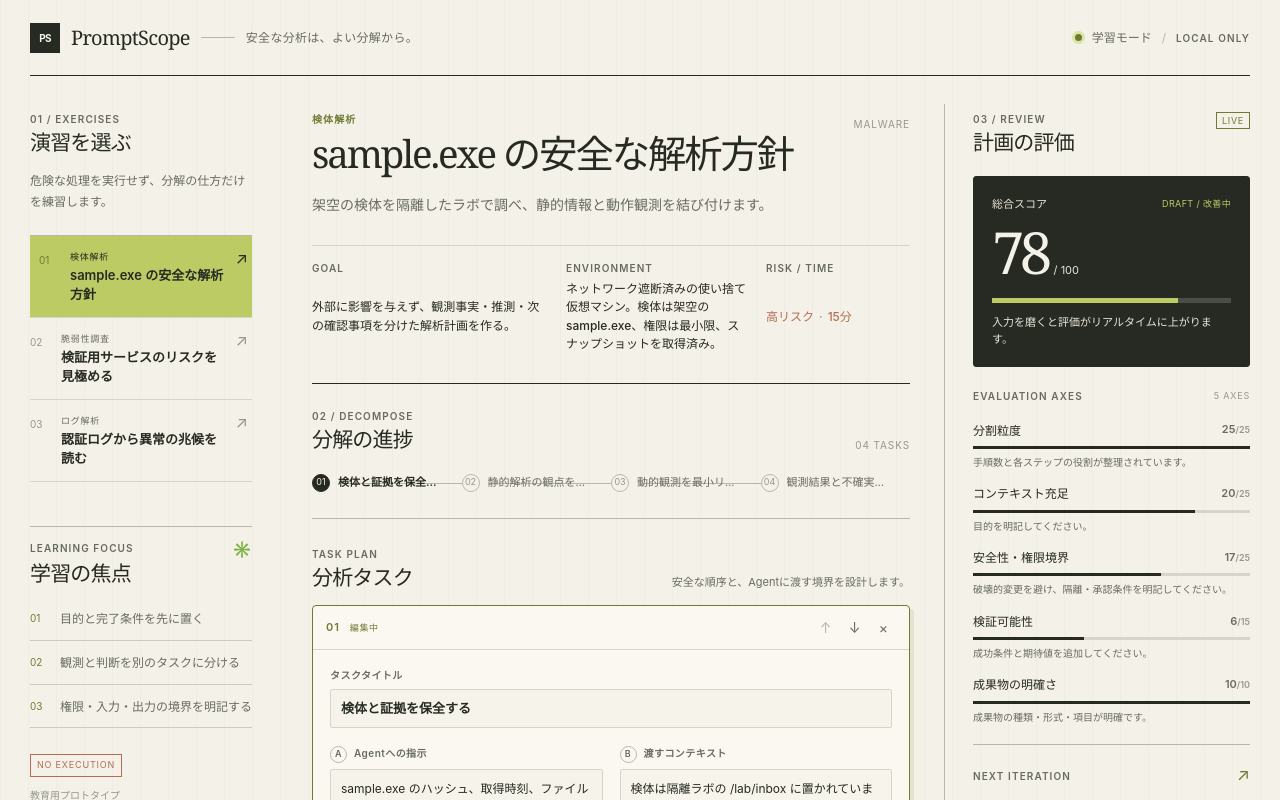
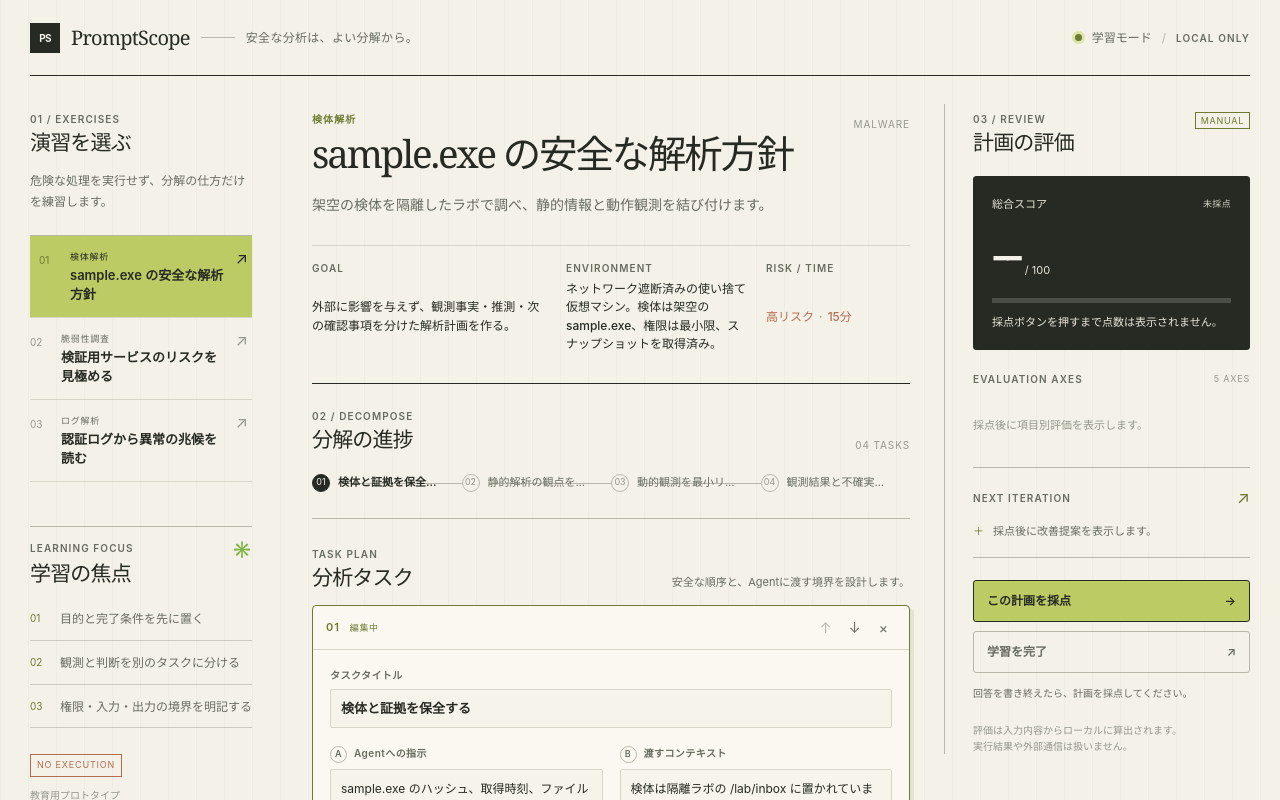
Before and after one commit to ohkilab/PromptScope, a Next.js app: page / in a window 1280 px wide. Shown: the top 800 px of the page. Built offline with nearby package versions, Linux system fonts and the light colour scheme.

Commit message:
#2 演習画面においてリアルタイム評価ではなく，採点ボタンを押した時点で評価を行うように変更

```diff
--- a/app/globals.css
+++ b/app/globals.css
@@ -899,6 +899,10 @@ button:disabled {
   color: #d6d3c5;
 }
 
+.score-unscored .score-status {
+  color: #d6d3c5;
+}
+
 .score-value {
   display: flex;
   align-items: baseline;
@@ -943,6 +947,10 @@ button:disabled {
   background: var(--terracotta);
 }
 
+.score-unscored .score-track span {
+  background: transparent;
+}
+
 .score-caption {
   margin: 11px 0 0;
   color: var(--paper-deep);
@@ -958,6 +966,14 @@ button:disabled {
 .criteria-block {
   border-bottom: 1px solid var(--line-strong);
   padding-bottom: 20px;
+}
+
+.pending-evaluation {
+  margin: 0;
+  padding: 13px 0;
+  color: var(--ink-faint);
+  font-size: 11px;
+  line-height: 1.55;
 }
 
 .subsection-heading {
--- a/app/page.tsx
+++ b/app/page.tsx
@@ -5,6 +5,8 @@ import type { AnalysisStep } from "./lib/evaluator";
 import { evaluatePlan } from "./lib/evaluator";
 import type { ScenarioId } from "./lib/curriculum";
 import { SCENARIOS } from "./lib/curriculum";
+
+type PlanEvaluation = ReturnType<typeof evaluatePlan>;
 
 type ScenarioRecord = {
   id: ScenarioId;
@@ -84,9 +86,10 @@ export default function Home() {
     if (!firstScenario?.initialSteps[0]) return "";
     return toDraftStep(firstScenario.initialSteps[0], 0).id;
   });
-  const [isScored, setIsScored] = useState(false);
+  const [scoredEvaluation, setScoredEvaluation] = useState<PlanEvaluation | null>(null);
+  const [hasUnscoredChanges, setHasUnscoredChanges] = useState(false);
   const [liveMessage, setLiveMessage] = useState(
-    "入力すると計画の評価がリアルタイムに更新されます。",
+    "回答を書き終えたら、計画を採点してください。",
   );
   const [completionState, setCompletionState] = useState<CompletionState>("idle");
 
@@ -107,8 +110,17 @@ export default function Home() {
     );
   }
 
-  const score = Math.round(evaluation.total);
-  const passed = score >= 80;
+  const displayedScore = scoredEvaluation ? Math.round(scoredEvaluation.total) : null;
+  const displayedCriteria = scoredEvaluation?.criteria ?? [];
+  const displayedPassed = displayedScore !== null && displayedScore >= 80;
+  const scoreStatus = !scoredEvaluation
+    ? "未採点"
+    : hasUnscoredChanges
+      ? "前回採点 / 再採点待ち"
+      : displayedPassed
+        ? "PASS / 目標達成"
+        : "DRAFT / 改善中";
+  const summaryTone = displayedScore === null ? "unscored" : scoreTone(displayedScore);
 
   function updateStep(
     stepId: string,
@@ -120,6 +132,7 @@ export default function Home() {
         step.id === stepId ? { ...step, [field]: value } : step,
       ),
     );
+    setHasUnscoredChanges(true);
     setCompletionState("idle");
   }
 
@@ -128,9 +141,10 @@ export default function Home() {
     setScenarioId(nextScenario.id);
     setSteps(nextSteps);
     setSelectedStepId(nextSteps[0]?.id ?? "");
-    setIsScored(false);
+    setScoredEvaluation(null);
+    setHasUnscoredChanges(false);
     setCompletionState("idle");
-    setLiveMessage("演習を切り替えました。入力すると計画の評価が更新されます。");
+    setLiveMessage("演習を切り替えました。回答を書き終えたら、計画を採点してください。");
   }
 
   function addStep() {
@@ -143,6 +157,7 @@ export default function Home() {
     };
     setSteps((current) => [...current, nextStep]);
     setSelectedStepId(nextId);
+    setHasUnscoredChanges(true);
     setCompletionState("idle");
     setLiveMessage("新しい分析タスクを追加しました。");
   }
@@ -159,6 +174,7 @@ export default function Home() {
       const replacement = nextSteps[Math.min(removedIndex, nextSteps.length - 1)];
       setSelectedStepId(replacement?.id ?? "");
     }
+    setHasUnscoredChanges(true);
     setCompletionState("idle");
     setLiveMessage("分析タスクを削除しました。");
   }
@@ -173,24 +189,34 @@ export default function Home() {
       return next;
     });
     setSelectedStepId(stepId);
+    setHasUnscoredChanges(true);
     setCompletionState("idle");
   }
 
   function scorePlan() {
-    setIsScored(true);
+    const nextScore = Math.round(evaluation.total);
+    const nextPassed = nextScore >= 80;
+    setScoredEvaluation(evaluation);
+    setHasUnscoredChanges(false);
     setLiveMessage(
-      `計画を採点しました。総合スコアは ${score} 点です。${passed ? "合格ラインを超えています。" : "80点まで改善の余地があります。"}`,
+      `計画を採点しました。総合スコアは ${nextScore} 点です。${nextPassed ? "合格ラインを超えています。" : "80点まで改善の余地があります。"}`,
     );
   }
 
   function completeLearning() {
-    if (passed) {
+    if (!scoredEvaluation || hasUnscoredChanges || displayedScore === null) {
+      setCompletionState("needs-work");
+      setLiveMessage("学習を完了する前に、現在の計画を採点してください。");
+      return;
+    }
+
+    if (displayedPassed) {
       setCompletionState("complete");
       setLiveMessage("学習を完了しました。安全な分析計画を組み立てられています。");
     } else {
       setCompletionState("needs-work");
       setLiveMessage(
-        `まだ学習途中です。合格点の80点まで、${80 - score}点分の改善を試してみましょう。`,
+        `まだ学習途中です。合格点の80点まで、${80 - displayedScore}点分の改善を試してみましょう。`,
       );
     }
   }
@@ -451,23 +477,36 @@ export default function Home() {
           <p className="keyboard-note"><span aria-hidden="true">⌘</span> フォーカスしたカードは ↑ ↓ で順序を変更できます。各入力欄は自動保存されます。</p>
         </section>
 
-        <aside className={`right-column${isScored ? " is-scored" : ""}`} aria-label="計画の評価">
+        <aside className={`right-column${scoredEvaluation ? " is-scored" : ""}`} aria-label="計画の評価">
           <div className="score-panel-header">
             <div>
               <p className="mono-label">03 / REVIEW</p>
               <h2>計画の評価</h2>
             </div>
-            <span className="live-badge">LIVE</span>
+            <span className="live-badge">MANUAL</span>
           </div>
 
-          <div className={`score-summary score-${scoreTone(score)}`} aria-live="polite" aria-atomic="true">
+          <div className={`score-summary score-${summaryTone}`} aria-live="polite" aria-atomic="true">
             <div className="score-label-row">
               <span>総合スコア</span>
-              <span className="score-status">{passed ? "PASS / 目標達成" : "DRAFT / 改善中"}</span>
+              <span className="score-status">{scoreStatus}</span>
             </div>
-            <div className="score-value"><strong>{score}</strong><span>/ 100</span></div>
-            <div className="score-track" aria-hidden="true"><span style={{ width: `${Math.max(0, Math.min(score, 100))}%` }} /></div>
-            <p className="score-caption">{passed ? "安全な分析の骨格ができています。" : "入力を磨くと評価がリアルタイムに上がります。"}</p>
+            <div className="score-value">
+              {displayedScore === null ? <strong>--</strong> : <strong>{displayedScore}</strong>}
+              <span>/ 100</span>
+            </div>
+            <div className="score-track" aria-hidden="true">
+              <span style={{ width: `${displayedScore === null ? 0 : Math.max(0, Math.min(displayedScore, 100))}%` }} />
+            </div>
+            <p className="score-caption">
+              {!scoredEvaluation
+                ? "採点ボタンを押すまで点数は表示されません。"
+                : hasUnscoredChanges
+                  ? "入力内容が変更されています。現在の計画は再採点してください。"
+                  : displayedPassed
+                    ? "安全な分析の骨格ができています。"
+                    : "採点結果をもとに計画を改善できます。"}
+            </p>
           </div>
 
           <div className="criteria-block">
@@ -476,7 +515,9 @@ export default function Home() {
               <span className="criteria-count">{evaluation.criteria.length} AXES</span>
             </div>
             <div className="criteria-list">
-              {evaluation.criteria.map((criterion) => {
+              {displayedCriteria.length === 0 ? (
+                <p className="pending-evaluation">採点後に項目別評価を表示します。</p>
+              ) : displayedCriteria.map((criterion) => {
                 const criterionScore = Math.round(criterion.score);
                 const criterionMax = Math.max(criterion.max, 1);
                 const percent = Math.max(0, Math.min(100, (criterionScore / criterionMax) * 100));
@@ -500,12 +541,14 @@ export default function Home() {
               <span className="feedback-mark" aria-hidden="true">↗</span>
             </div>
             <ul className="feedback-list">
-              {evaluation.improvements.length > 0 ? evaluation.improvements.slice(0, 3).map((improvement) => (
+              {!scoredEvaluation ? (
+                <li><span aria-hidden="true">＋</span>採点後に改善提案を表示します。</li>
+              ) : scoredEvaluation.improvements.length > 0 ? scoredEvaluation.improvements.slice(0, 3).map((improvement) => (
                 <li key={improvement}><span aria-hidden="true">＋</span>{improvement}</li>
               )) : <li><span aria-hidden="true">✓</span>今の計画に大きな改善点はありません。</li>}
             </ul>
-            {evaluation.strengths.length > 0 && (
-              <p className="strength-note"><span aria-hidden="true">✳</span>{evaluation.strengths[0]}</p>
+            {scoredEvaluation && scoredEvaluation.strengths.length > 0 && (
+              <p className="strength-note"><span aria-hidden="true">✳</span>{scoredEvaluation.strengths[0]}</p>
             )}
           </div>
 
@@ -522,7 +565,11 @@ export default function Home() {
               <span aria-hidden="true">{completionState === "complete" ? "✓" : "↗"}</span>
             </button>
             {completionState === "needs-work" && (
-              <p className="completion-note" role="status">合格点は80点です。右の提案から計画を改善しましょう。</p>
+              <p className="completion-note" role="status">
+                {!scoredEvaluation || hasUnscoredChanges
+                  ? "現在の計画を採点してから完了判定を行います。"
+                  : "合格点は80点です。右の提案から計画を改善しましょう。"}
+              </p>
             )}
           </div>
           <p className="live-region" role="status" aria-live="polite" aria-atomic="true">{liveMessage}</p>
```
Also changed, not shown: 2 other files (tests, documents, lock files or other folders).
